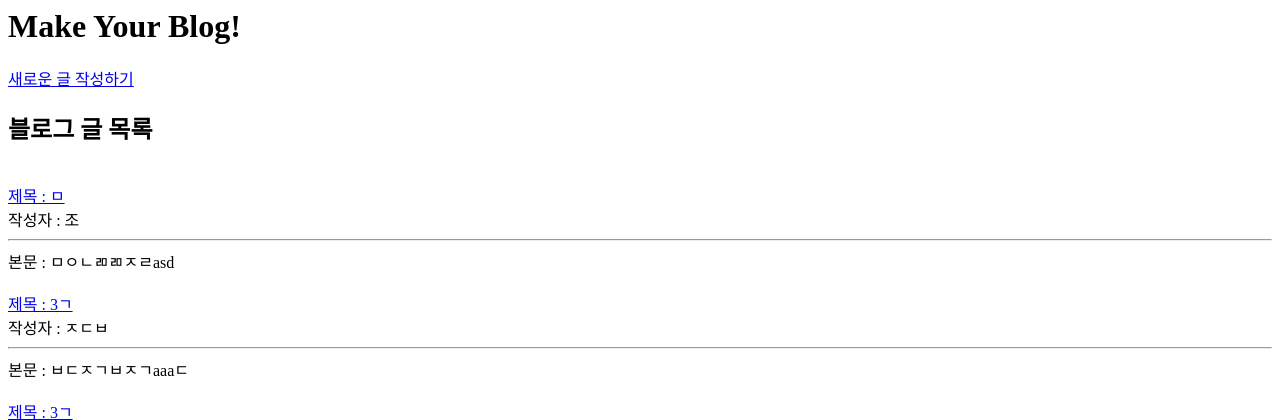
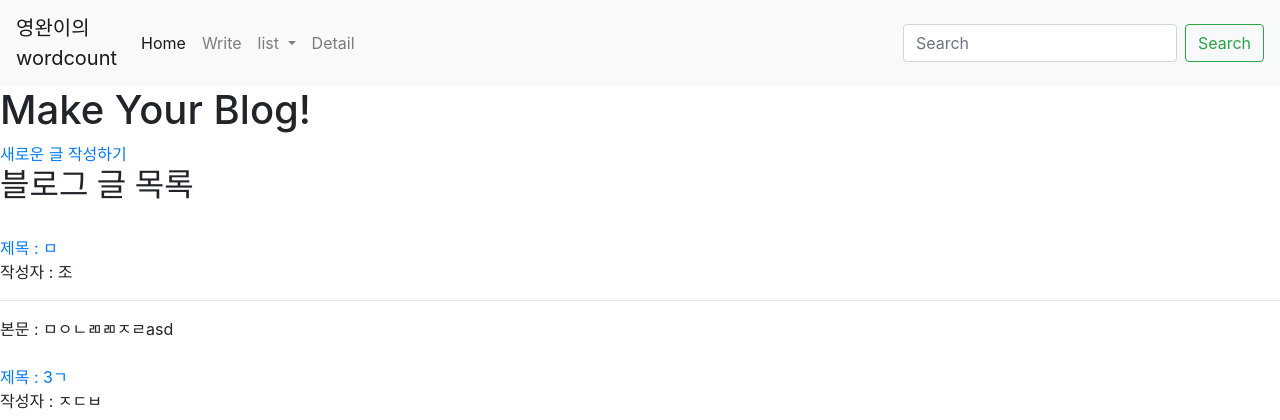
Before and after one commit to whduddhks/like_lion_blogproject, a Django app: page / in a window 1280 px wide. Shown: the top 420 px of the page. Run offline with Django 3.2, Linux system fonts and the light colour scheme; data comes from the database, SQL or seed files in the repository; both versions use the stored data as it was after the commit; some libraries are stand-ins or nearby versions.

Commit message:
2번 과제

```diff
--- a/blogapp/templates/detail.html
+++ b/blogapp/templates/detail.html
@@ -1,3 +1,7 @@
+{% extends 'base.html' %}
+
+{% block contents %}
+
     <h1>상세 페이지</h1>
 
     <p>
@@ -15,3 +19,5 @@
     <hr>
 
     <a href="{% url 'home' %}"> home </a>
+
+{% endblock %}
--- a/blogapp/templates/home.html
+++ b/blogapp/templates/home.html
@@ -1,3 +1,7 @@
+{% extends 'base.html' %}
+
+{% block contents %}
+
     <h1>Make Your Blog! </h1>
     <a href="{% url 'new' %}">새로운 글 작성하기</a>
     <h2>블로그 글 목록</h2>
@@ -12,3 +16,5 @@
     본문 : {{post.body}}
     <br><br>
     {% endfor %}
+
+{% endblock %}
--- a/blogapp/urls.py
+++ b/blogapp/urls.py
@@ -1,12 +1,12 @@
 from django.contrib import admin
 from django.urls import path
-import .views
+from blogapp import views
 
 urlpatterns = [
-    path('detail/<int:detail_id>', .views.detail, name="detail"),
-    path('new/', .views.new, name="new"),
-    path('create/', b.views.create, name="create"),
-    path('delete/<int:delete_blog_id>', .views.delete, name="delete"),
-    path('edit/<int:edit_blog_id>', .views.edit, name="edit"),
-    path('update/<int:update_blog_id>', .views.update, name="update"),
+    path('detail/<int:detail_id>', views.detail, name="detail"),
+    path('new/', views.new, name="new"),
+    path('create/', views.create, name="create"),
+    path('delete/<int:delete_blog_id>', views.delete, name="delete"),
+    path('edit/<int:edit_blog_id>', views.edit, name="edit"),
+    path('update/<int:update_blog_id>', views.update, name="update"),
 ]
--- a/blogapp/views.py
+++ b/blogapp/views.py
@@ -18,7 +18,7 @@ def create(request):
     new_post.writer = request.POST['writer']
     new_post.body = request.POST['content']
     new_post.save()
-    return redirect('/detail/' + str(new_post.id))
+    return redirect('/blog/detail/' + str(new_post.id))
 
 def delete(request,delete_blog_id):
     delete_post = get_object_or_404(Blog, pk=delete_blog_id)
@@ -35,4 +35,4 @@ def update(request, update_blog_id):
     update_post.writer = request.POST['writer']
     update_post.body = request.POST['content']
     update_post.save()
-    return redirect('/detail/' + str(update_blog_id))
+    return redirect('/blog/detail/' + str(update_blog_id))
--- a/myblog/settings.py
+++ b/myblog/settings.py
@@ -55,7 +55,7 @@ ROOT_URLCONF = 'myblog.urls'
 TEMPLATES = [
     {
         'BACKEND': 'django.template.backends.django.DjangoTemplates',
-        'DIRS': [],
+        'DIRS': ['myblog/templates'],
         'APP_DIRS': True,
         'OPTIONS': {
             'context_processors': [
--- /dev/null
+++ b/myblog/templates/base.html
@@ -0,0 +1,56 @@
+<head>
+  <link rel="stylesheet" href="https://stackpath.bootstrapcdn.com/bootstrap/4.3.1/css/bootstrap.min.css"
+    integrity="sha384-ggOyR0iXCbMQv3Xipma34MD+dH/1fQ784/j6cY/iJTQUOhcWr7x9JvoRxT2MZw1T" crossorigin="anonymous">
+  <script src="https://code.jquery.com/jquery-3.3.1.slim.min.js"
+    integrity="sha384-q8i/X+965DzO0rT7abK41JStQIAqVgRVzpbzo5smXKp4YfRvH+8abtTE1Pi6jizo"
+    crossorigin="anonymous"></script>
+  <script src="https://cdnjs.cloudflare.com/ajax/libs/popper.js/1.14.7/umd/popper.min.js"
+    integrity="sha384-UO2eT0CpHqdSJQ6hJty5KVphtPhzWj9WO1clHTMGa3JDZwrnQq4sF86dIHNDz0W1"
+    crossorigin="anonymous"></script>
+  <script src="https://stackpath.bootstrapcdn.com/bootstrap/4.3.1/js/bootstrap.min.js"
+    integrity="sha384-JjSmVgyd0p3pXB1rRibZUAYoIIy6OrQ6VrjIEaFf/nJGzIxFDsf4x0xIM+B07jRM"
+    crossorigin="anonymous"></script>
+</head>
+
+<body>
+  <nav class="navbar navbar-expand-lg navbar-light bg-light">
+    <a class="navbar-brand" href="{% url 'home' %}">영완이의 <br>wordcount</a>
+    <button class="navbar-toggler" type="button" data-toggle="collapse" data-target="#navbarSupportedContent"
+      aria-controls="navbarSupportedContent" aria-expanded="false" aria-label="Toggle navigation">
+      <span class="navbar-toggler-icon"></span>
+    </button>
+
+    <div class="collapse navbar-collapse" id="navbarSupportedContent">
+      <ul class="navbar-nav mr-auto">
+        <li class="nav-item active">
+          <a class="nav-link" href="{% url 'home'%}">Home <span class="sr-only">(current)</span></a>
+        </li>
+        <li class="nav-item">
+          <a class="nav-link" href="{% url 'new' %}">Write</a>
+        </li>
+        <li class="nav-item dropdown">
+          <a class="nav-link dropdown-toggle" href="#" id="navbarDropdown" role="button" data-toggle="dropdown"
+            aria-haspopup="true" aria-expanded="false">
+            list
+          </a>
+          <div class="dropdown-menu" aria-labelledby="navbarDropdown">
+            <a class="dropdown-item" href="#">Action</a>
+            <a class="dropdown-item" href="#">Another action</a>
+            <a class="dropdown-item" href="#">Something else here</a>
+        </li>
+        <li class="nav-item">
+          <a class="nav-link" href="#">Detail</a>
+        </li>
+      </ul>
+      <form class="form-inline my-2 my-lg-0">
+        <input class="form-control mr-sm-2" type="search" placeholder="Search" aria-label="Search">
+        <button class="btn btn-outline-success my-2 my-sm-0" type="submit">Search</button>
+      </form>
+    </div>
+  </nav>
+
+
+  {% block contents %}
+
+  {% endblock %}
+</body>
--- a/myblog/urls.py
+++ b/myblog/urls.py
@@ -14,17 +14,11 @@ Including another URLconf
     2. Add a URL to urlpatterns:  path('blog/', include('blog.urls'))
 """
 from django.contrib import admin
-from django.urls import path
+from django.urls import path, include
 import blogapp.views
 
 urlpatterns = [
     path('admin/', admin.site.urls),
     path('', blogapp.views.home, name='home'),
-    path('blog/',blogapp.views.home, name='home'),
-    path('detail/<int:detail_id>', blogapp.views.detail, name="detail"),
-    path('new/', blogapp.views.new, name="new"),
-    path('create/', blogapp.views.create, name="create"),
-    path('delete/<int:delete_blog_id>', blogapp.views.delete, name="delete"),
-    path('edit/<int:edit_blog_id>', blogapp.views.edit, name="edit"),
-    path('update/<int:update_blog_id>', blogapp.views.update, name="update"),
+    path('blog/', include('blogapp.urls')),
 ]
```
Also changed, not shown: db.sqlite3. Lines whose indentation alone changed are shown as unchanged.
